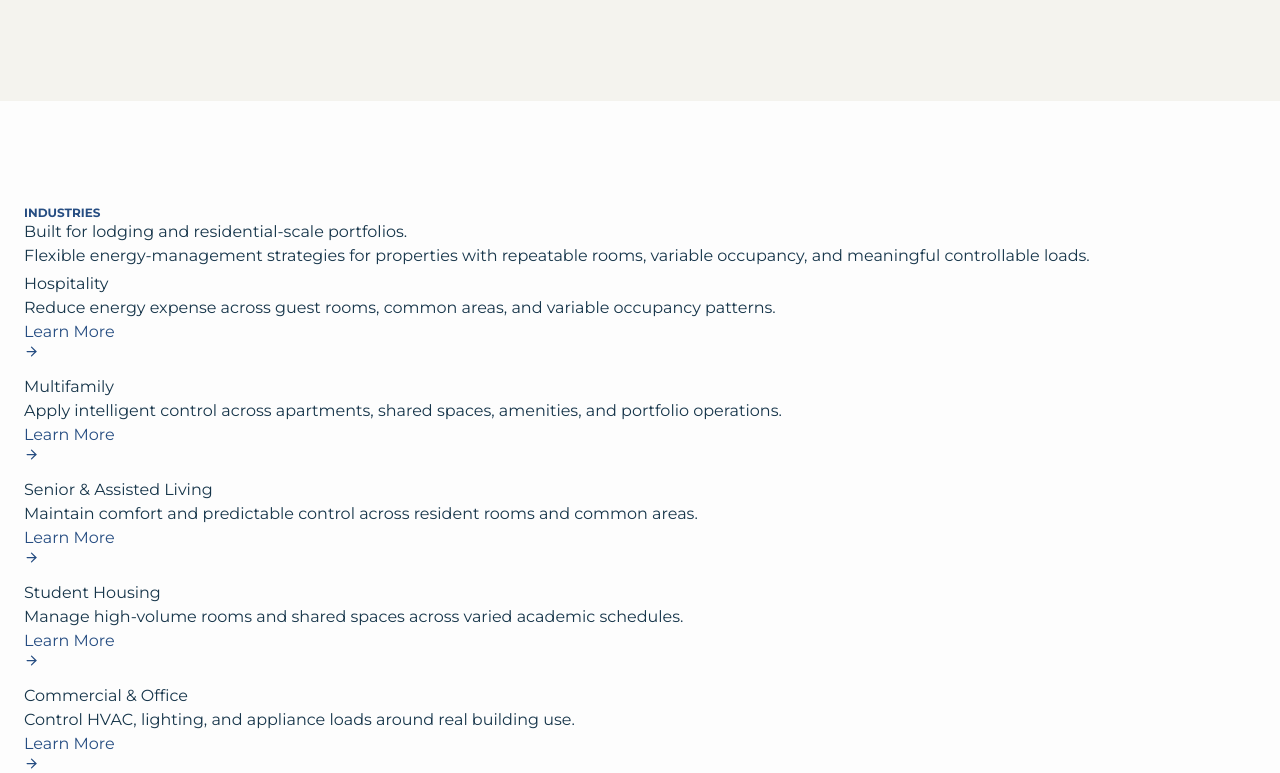
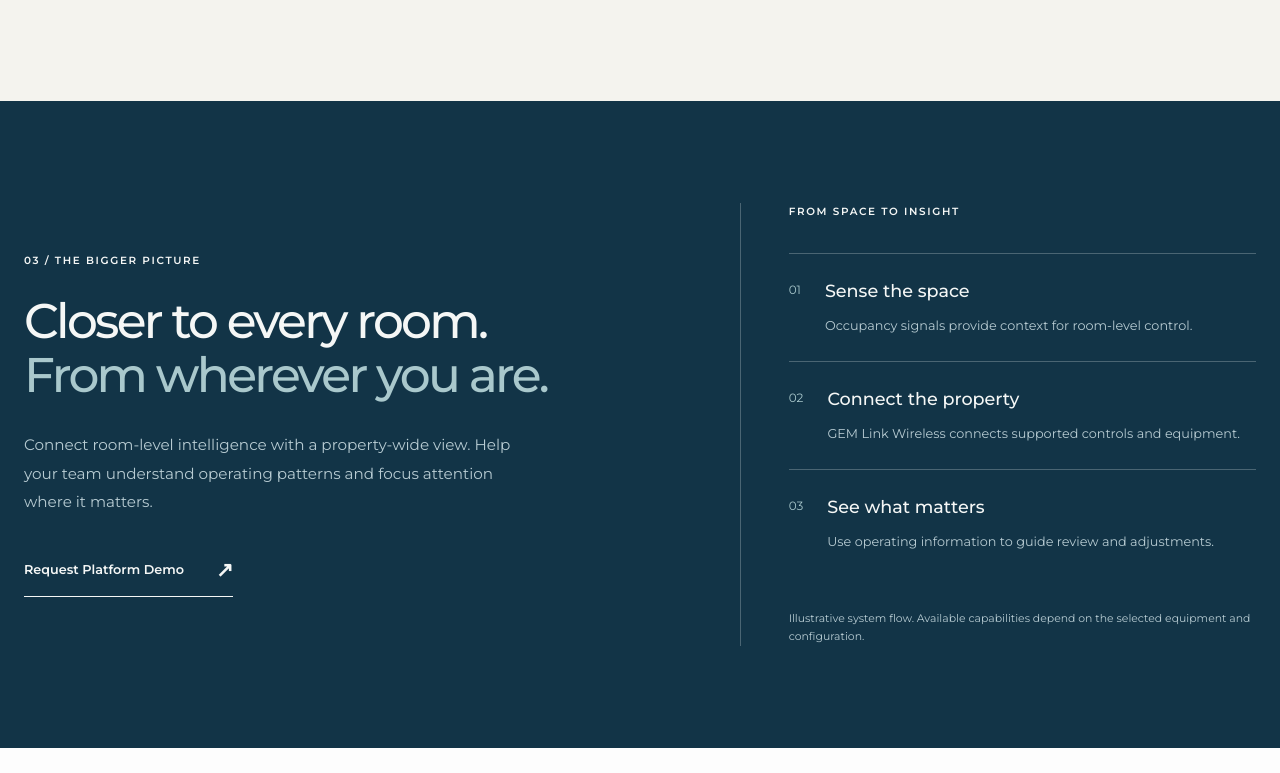
Before and after one commit to MannLester/Lodge-Tech-Website, a Next.js app in the folder apps/web/: page / in a window 1280 px wide. Shown: the part 3627-4400 px from the top of the page. Built offline with nearby package versions, Linux system fonts and the light colour scheme.

Commit message:
frontend: separate platform storytelling in the homepage flow

```diff
--- a/apps/web/src/app/page.tsx
+++ b/apps/web/src/app/page.tsx
@@ -6,6 +6,7 @@ import {
   IndustriesSection,
   ProcessSection,
   ProductSection,
+  PlatformSection,
   ResultsSection,
   SiteHeader,
   ValueSection,
@@ -30,9 +31,10 @@ export default async function HomePage({ searchParams }: HomePageProps) {
         <HeroSection />
         <ValueSection />
         <ProductSection />
+        <PlatformSection />
         <IndustriesSection />
+        <ResultsSection />
         <CompanySection />
-        <ResultsSection />
         <ProcessSection />
       </main>
       <ClosingFooter initialInquiryMessage={initialInquiryMessage} />
--- a/apps/web/src/features/home/index.ts
+++ b/apps/web/src/features/home/index.ts
@@ -5,6 +5,7 @@ export { HeroSection } from "@/features/home/ui/hero-section";
 export { IndustriesSection } from "@/features/home/ui/industries-section";
 export { ProcessSection } from "@/features/home/ui/process-section";
 export { ProductSection } from "@/features/home/ui/product-section";
+export { PlatformSection } from "@/features/home/ui/platform-section";
 export { ResultsSection } from "@/features/home/ui/results-section";
 export { SiteHeader } from "@/features/home/ui/site-header";
 export { ValueSection } from "@/features/home/ui/value-section";
--- /dev/null
+++ b/apps/web/src/features/home/ui/platform-section.tsx
@@ -0,0 +1,67 @@
+import Link from "next/link";
+
+export function PlatformSection() {
+  return (
+    <section
+      aria-labelledby="platform-heading"
+      className="platform-section editorial-section"
+      id="platform"
+    >
+      <div className="section-shell platform-layout">
+        <div>
+          <p className="chapter-label">03 / The bigger picture</p>
+          <h2 className="display-heading" id="platform-heading">
+            Closer to every room.
+            <br />
+            <span>From wherever you are.</span>
+          </h2>
+          <p className="editorial-copy">
+            Connect room-level intelligence with a property-wide view. Help your
+            team understand operating patterns and focus attention where it
+            matters.
+          </p>
+          <Link
+            className="editorial-link"
+            href="/?product=gem-link-wireless&intent=demo#contact"
+          >
+            Request Platform Demo <span aria-hidden>↗</span>
+          </Link>
+        </div>
+        <div className="platform-story">
+          <p className="chapter-label">From space to insight</p>
+          <ol>
+            <li>
+              <span>01</span>
+              <div>
+                <h3>Sense the space</h3>
+                <p>Occupancy signals provide context for room-level control.</p>
+              </div>
+            </li>
+            <li>
+              <span>02</span>
+              <div>
+                <h3>Connect the property</h3>
+                <p>
+                  GEM Link Wireless connects supported controls and equipment.
+                </p>
+              </div>
+            </li>
+            <li>
+              <span>03</span>
+              <div>
+                <h3>See what matters</h3>
+                <p>
+                  Use operating information to guide review and adjustments.
+                </p>
+              </div>
+            </li>
+          </ol>
+          <p className="small-note">
+            Illustrative system flow. Available capabilities depend on the
+            selected equipment and configuration.
+          </p>
+        </div>
+      </div>
+    </section>
+  );
+}
```
